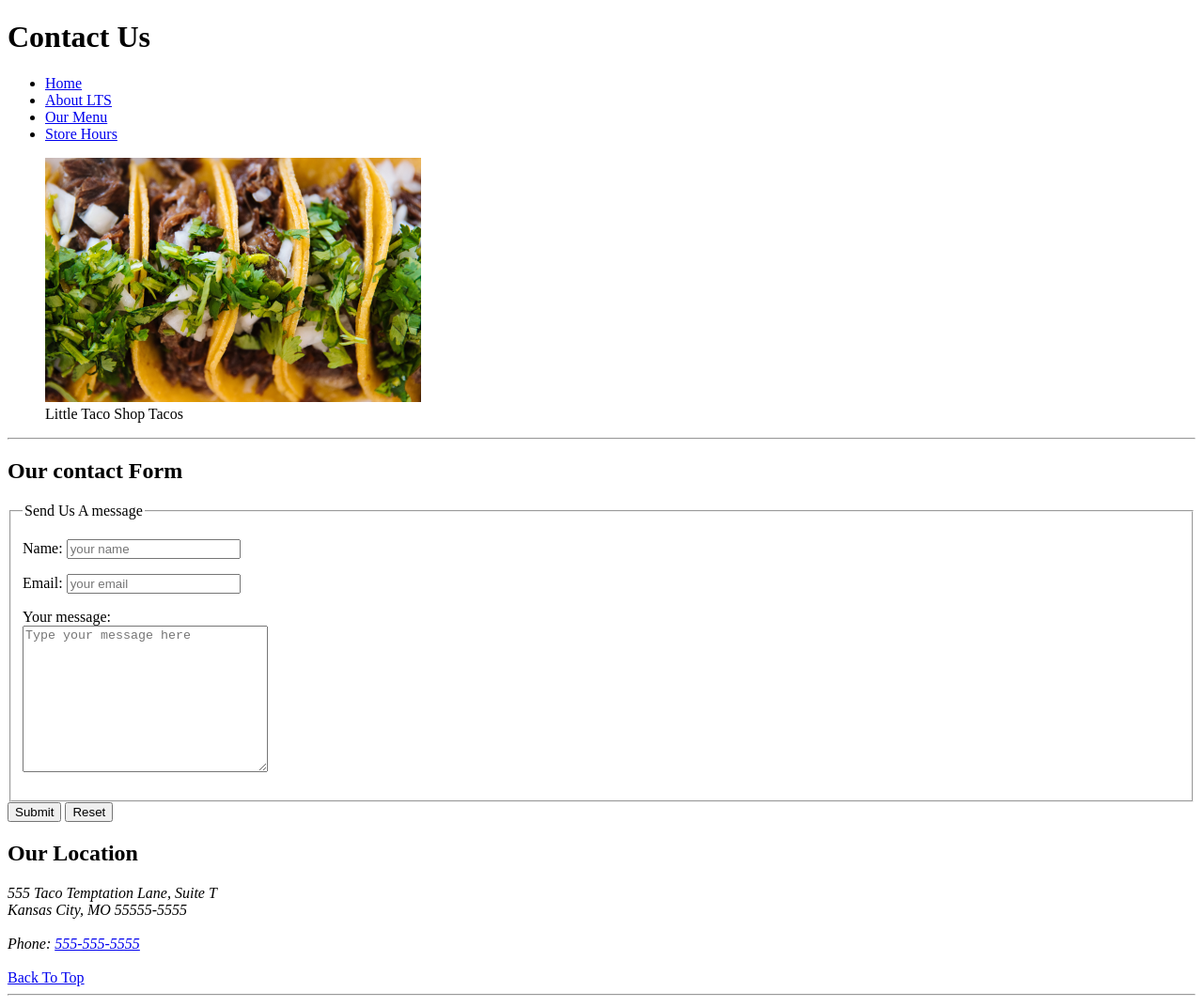
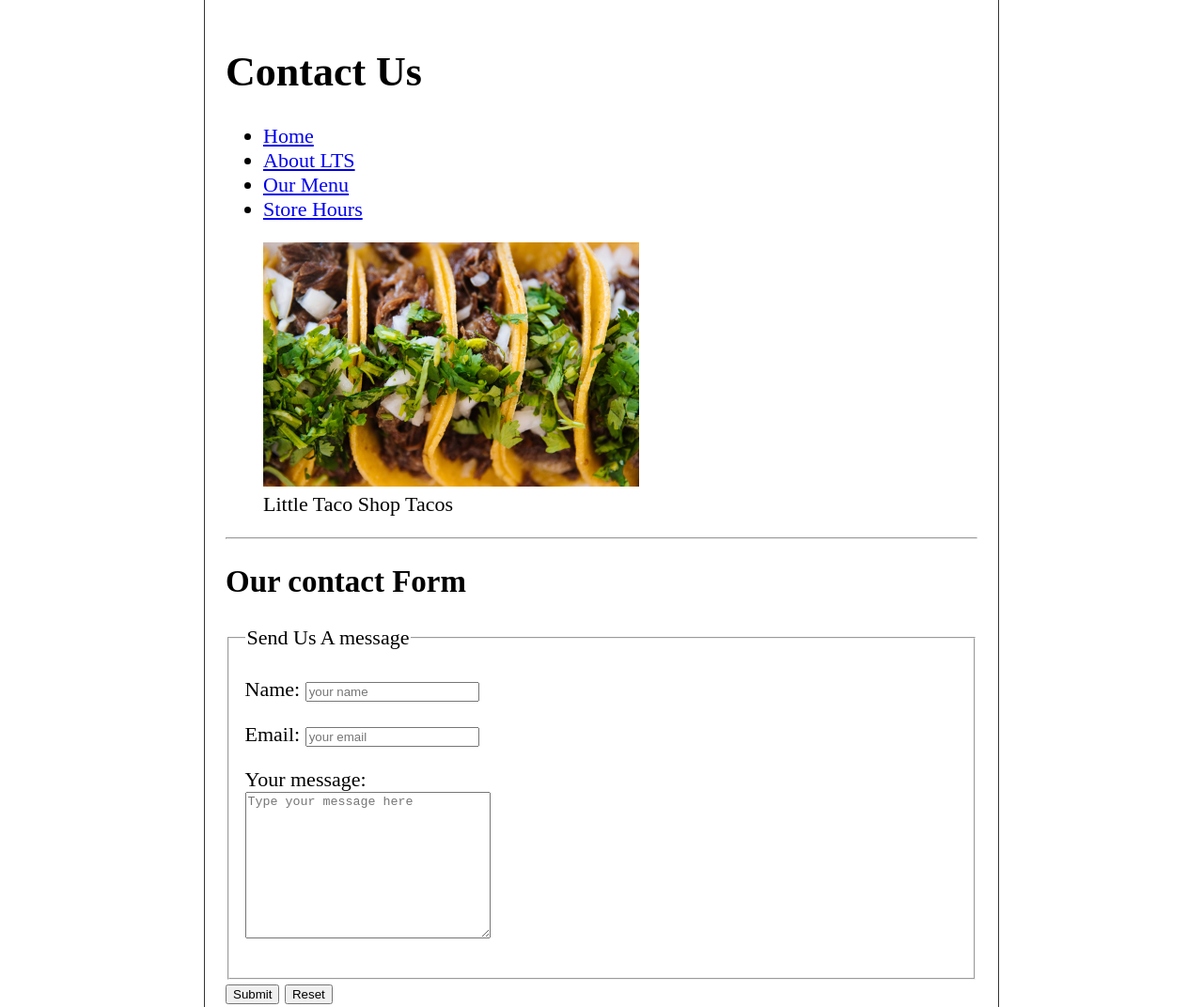
Before and after one commit to Ritesh-rst/project_LTS, a plain HTML site: page contact.html in a window 1280 px wide. Shown: the top 1072 px of the page at 94% size. Drawn offline with Linux system fonts and the light colour scheme; the site is published under a folder, as on GitHub Pages, so addresses that start at the root find nothing.

Commit message:
Update contact.html

```diff
--- a/contact.html
+++ b/contact.html
@@ -6,7 +6,7 @@
     <meta name="author" content="Ritesh Trivedi">
     <meta name="description" content="contact information for Little Taco Shop">
     <title>Contact Us - LTS</title>
-    <link rel="stylesheet" href="/style.css">
+    <link rel="stylesheet" href="style.css">
     <link rel="icon" href="favicon.png"type="image/x-icon">
   </head>
   <body>
@@ -14,10 +14,10 @@
       <h1>Contact Us</h1>
       <nav>
         <ul>
-          <li><a href="/index.html">Home</a></li>
-          <li><a href="/index.html#about">About LTS</a></li>
-          <li><a href="/index.html#menu">Our Menu</a></li>
-          <li><a href="/hours.html">Store Hours</a></li>
+          <li><a href="index.html">Home</a></li>
+          <li><a href="index.html#about">About LTS</a></li>
+          <li><a href="index.html#menu">Our Menu</a></li>
+          <li><a href="hours.html">Store Hours</a></li>
         </ul>
       </nav>
       <figure>
```
